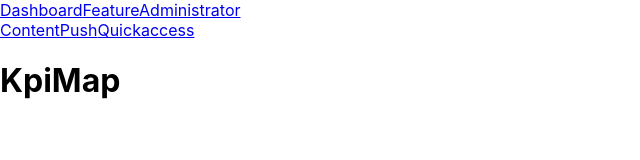
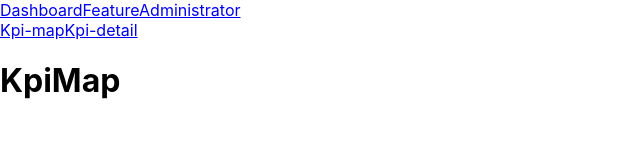
Before and after one commit to duy0ne/learn-reactjs, a React (Create React App) app: page /dashboard/kpi-map in a window 1280 px wide. Shown: the top 160 px of the page, without its empty margins (0-640 px from the left). Built offline with nearby package versions, Linux system fonts and the light colour scheme.

Commit message:
Fix issue router

```diff
--- a/src/App.js
+++ b/src/App.js
@@ -2,9 +2,9 @@
 import './App.css';
 import { Link, Route, Routes } from 'react-router-dom';
 import { Fragment } from 'react';
-import Dashboard from './pages/dashboard/Dashboard';
 import Features from './pages/features/Features';
 import Administrator from './pages/adminstrator/Administrator';
+import Dashboard from './pages/dashboard/Dashboard';
 
 function App() {
   return (
@@ -17,6 +17,7 @@ function App() {
 
 
       <Routes>
+        {/* <Route path="/" element={<Dashboard />} /> */}
         <Route path="/dashboard/*" element={<Dashboard />} />
         <Route path="/feature/*" element={<Features />} />
         <Route path="/administrator/*" element={<Administrator />} />
--- a/src/pages/dashboard/Dashboard.js
+++ b/src/pages/dashboard/Dashboard.js
@@ -1,8 +1,9 @@
 import React from 'react';
 // import PropTypes from 'prop-types';
-import SideBar from '../features/sideBar/SideBar';
 import { Route, Routes } from 'react-router-dom';
 import KpiMap from './kpiMap/KpiMap';
+import SideBar from './sideBar/SiderBar';
+import KpiDetail from './kpiDetail/KpiDetail';
 
 Dashboard.propTypes = {
 
@@ -17,8 +18,8 @@ function Dashboard(props) {
         </div>
         <div className="col-8">
           <Routes>
+            <Route path="kpi-detail" element={<KpiDetail />} />
             <Route path="kpi-map" element={<KpiMap />} />
-            <Route path="kpi-detail" element={<kpiDetail />} />
           </Routes>
         </div>
       </div>
--- a/src/pages/dashboard/kpiDetail/KpiDetail.js
+++ b/src/pages/dashboard/kpiDetail/KpiDetail.js
@@ -1,11 +1,11 @@
 import React from 'react';
 // import PropTypes from 'prop-types';
 
-kpiDetail.propTypes = {
+KpiDetail.propTypes = {
 
 };
 
-function kpiDetail(props) {
+function KpiDetail(props) {
   return (
     <div>
       <h1>KpiDetail</h1>
@@ -13,4 +13,4 @@ function kpiDetail(props) {
   );
 }
 
-export default kpiDetail;
+export default KpiDetail;
```
